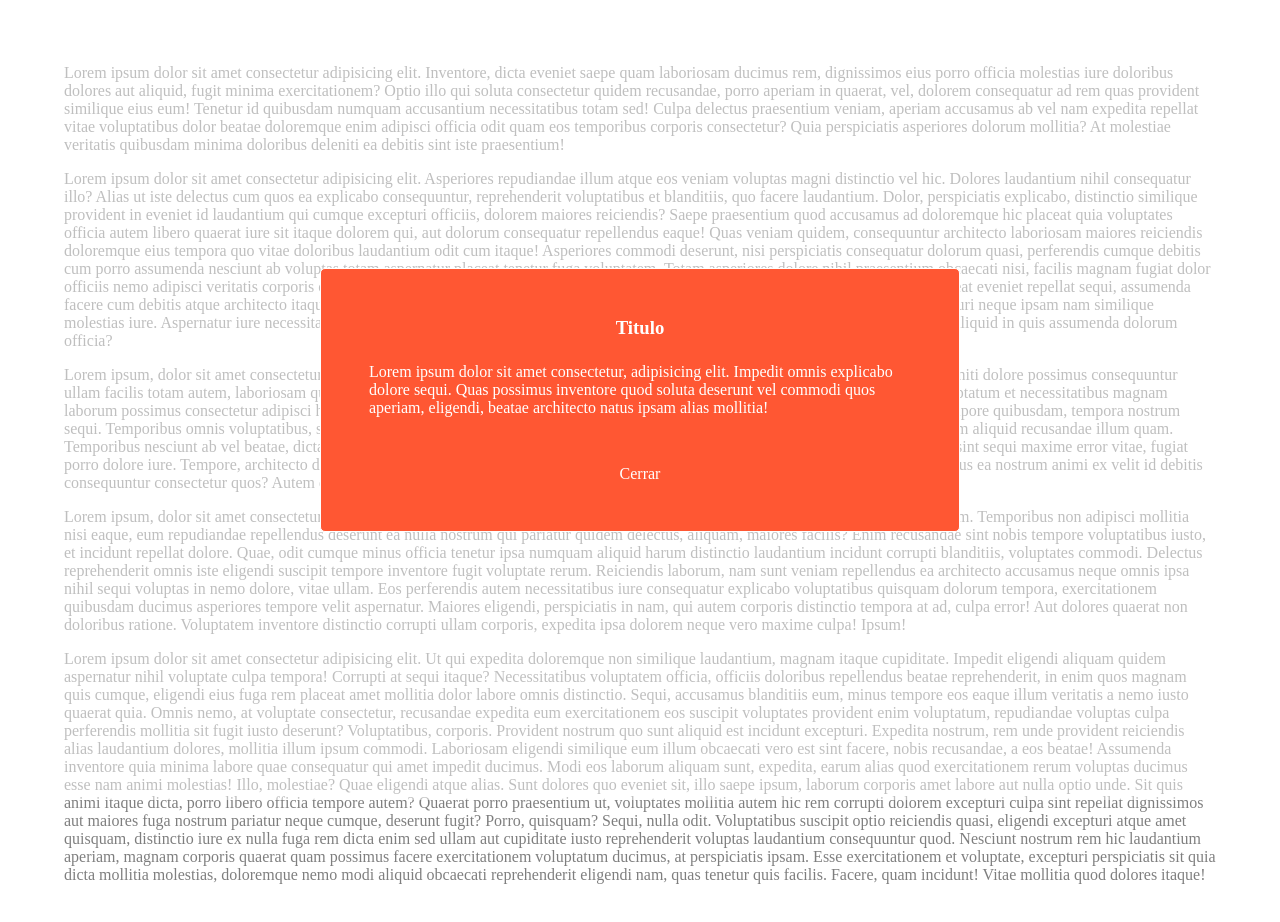
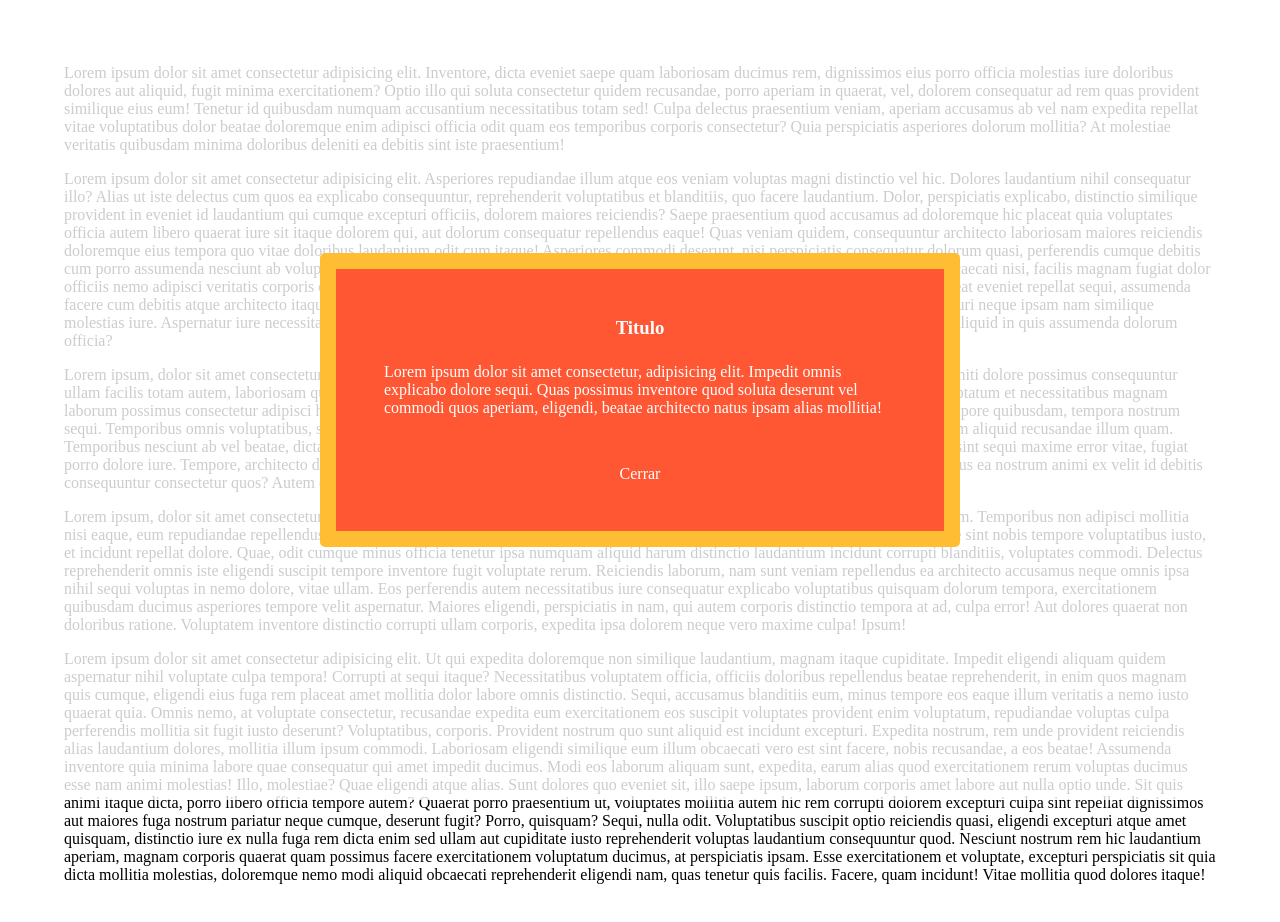
Before and after one commit to EduardoMay/custom-modal, a plain HTML site: page index.html in a window 1280 px wide. Drawn offline with Linux system fonts and the light colour scheme.

Commit message:
#1 agregar parametro sizeBorder

```diff
--- a/custom-modal.css
+++ b/custom-modal.css
@@ -19,15 +19,6 @@ p {
 	display: none;
 }
 
-.blur {
-	position: relative;
-	transition: 0.3s;
-}
-
-.blur.active {
-	opacity: 0.5;
-}
-
 .popup__container.active {
 	width: 100%;
 	height: 100vh;
@@ -35,7 +26,7 @@ p {
 	top: 50%;
 	left: 50%;
 	transform: translate(-50%, -50%);
-	background: rgba(255, 255, 255, 0.5);
+	background: rgba(255, 255, 255, 0.8);
 }
 
 .popup {
--- a/custom-modal.js
+++ b/custom-modal.js
@@ -3,6 +3,7 @@ const CustomModal = {
 	colorTxt: '',
 	colorBg: '',
 	colorBr: '',
+	sizeBr: '',
 	configs: function () {
 		localStorage.setItem('statusActiveModal', '');
 	},
@@ -21,7 +22,6 @@ const CustomModal = {
 		this.toggleClassName();
 	},
 	toggleClassName: function () {
-		document.querySelector('.blur').classList.toggle('active');
 		document.querySelector('.popup').classList.toggle('active');
 		document.querySelector('.popup__container').classList.toggle('active');
 	},
@@ -30,17 +30,20 @@ const CustomModal = {
 		popupEl.style.color = colorTxt;
 		popupEl.style.background = colorBg;
 		popupEl.style.borderColor = colorBr;
+		popupEl.style.borderWidth = sizeBr;
 	},
 	start: function ({
 		startOnLoad = false,
 		colorText = '#000000',
 		colorBackground = '#ffffff',
 		colorBorder = '',
+		sizeBorder = '1rem',
 	}) {
 		activeOnScroll = startOnLoad;
 		colorTxt = colorText;
 		colorBg = colorBackground;
 		colorBr = colorBorder;
+		sizeBr = sizeBorder;
 
 		this.configs();
 		this.viewModaOnScroll();
--- a/index.html
+++ b/index.html
@@ -8,7 +8,7 @@
 		<link rel="stylesheet" href="custom-modal.css" />
 	</head>
 	<body>
-		<main class="page blur">
+		<main>
 			<p>
 				Lorem ipsum dolor sit amet consectetur adipisicing elit.
 				Inventore, dicta eveniet saepe quam laboriosam ducimus rem,
@@ -168,7 +168,8 @@
 				startOnLoad: true,
 				colorText: '#ffffff',
 				colorBackground: '#FF5733',
-				colorBorder: '',
+				colorBorder: '#FFBD33',
+				sizeBr: '2rem',
 			});
 		</script>
 	</body>
```
Also changed, not shown: 1 other file.
